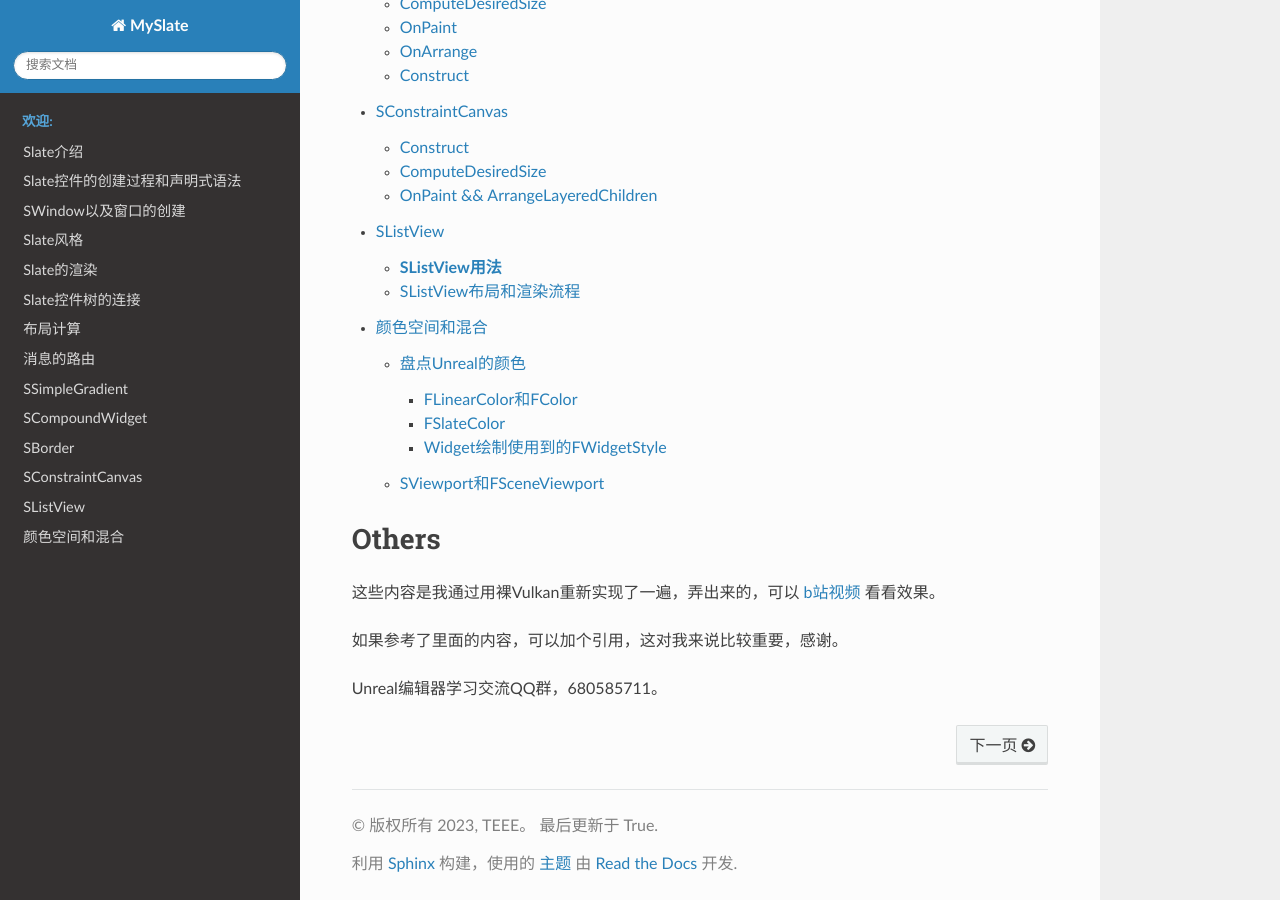
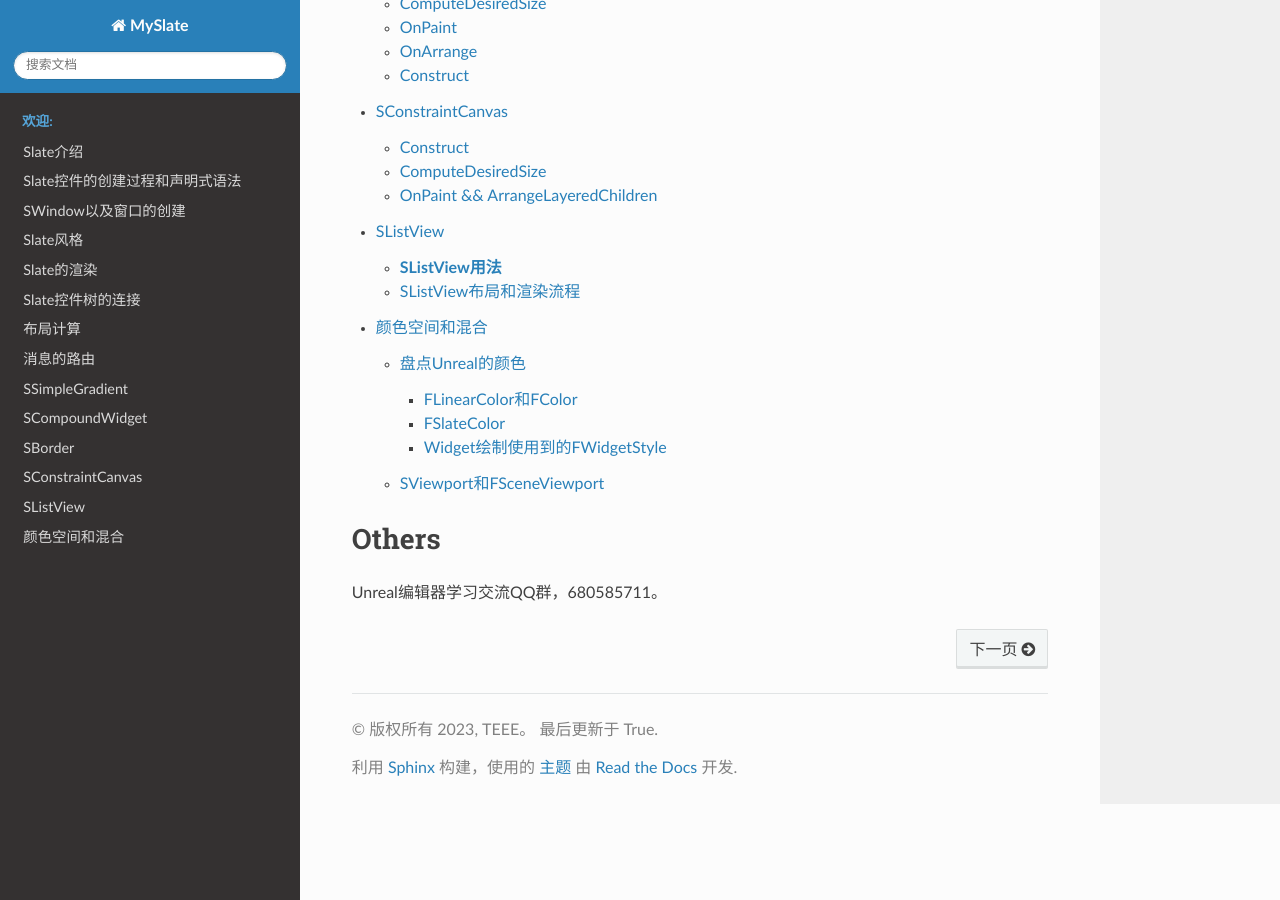
Before and after one commit to pixel-Teee/MySlate, a Sphinx documentation site: the page built from source/index.rst, in a window 1280 px wide and 900 px high, scrolled down 1008 px. Built offline with Sphinx 7.4.7 and the Read the Docs theme 2.0.0, drawn with Linux system fonts in a browser that asks for light colours; comment, search, counter and statistics services are not loaded.

```diff
--- a/source/index.rst
+++ b/source/index.rst
@@ -41,12 +41,4 @@
 Others
 ==================
 
-
-.. _b站视频: https://space.bilibili.com/37411066?spm_id_from=333.1007.0.0
-
-这些内容是我通过用裸Vulkan重新实现了一遍，弄出来的，可以 `b站视频`_ 看看效果。
-
-
-如果参考了里面的内容，可以加个引用，这对我来说比较重要，感谢。
-
 Unreal编辑器学习交流QQ群，680585711。
```
Also changed, not shown: other parts of source/index.rst (+1 -1 lines).
